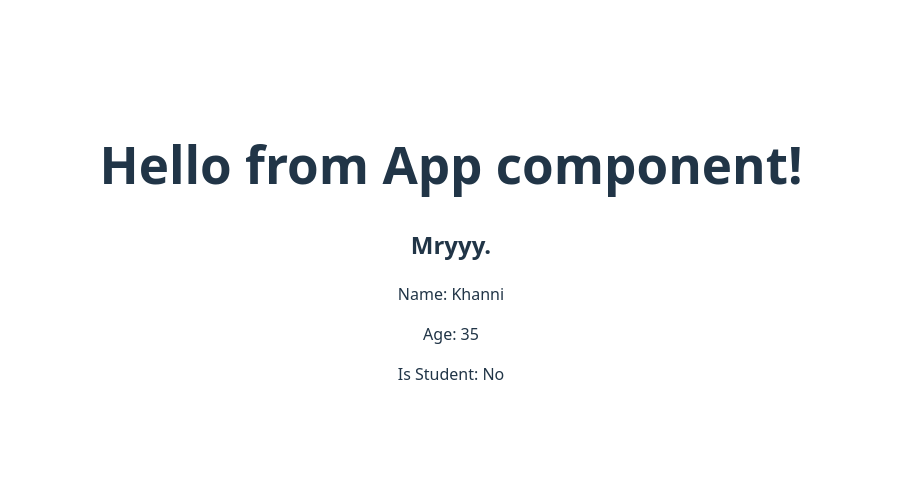
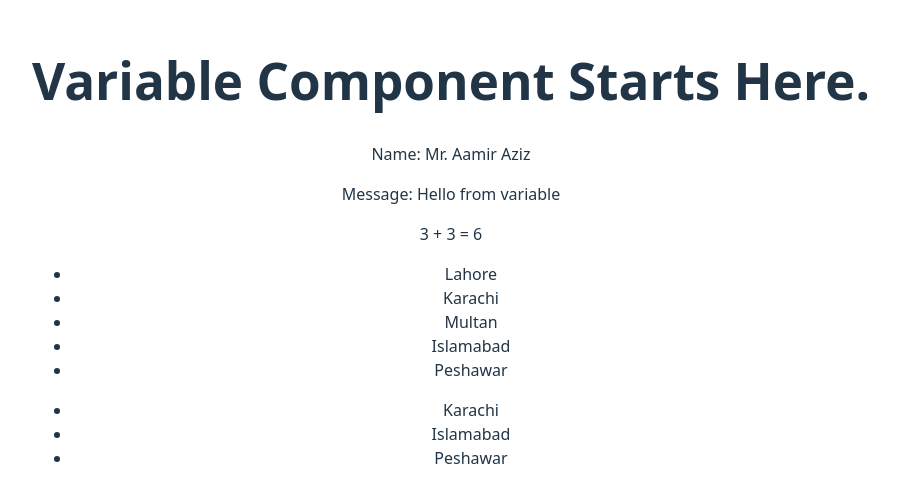
Before and after one commit to aamiraziz/my-react-app, a React (Vite) app: page / in a window 1280 px wide. Shown: the part 148-650 px from the top of the page, without its empty margins (189-1088 px from the left). Built offline with nearby package versions, Linux system fonts and the light colour scheme.

Commit message:
Class based variable component is developed in which variables are declared, defined and rendered on web page.

```diff
--- a/src/main.jsx
+++ b/src/main.jsx
@@ -11,11 +11,6 @@ import CounterClass from './CounterClass.jsx'
 
 createRoot(document.getElementById('root')).render(
   <StrictMode>
-    <App />
-    {/* <Variables/>  */}
-    {/* <MyForm /> */}
-    {/* <Variables titleefe = "Mr." /> */}
-    {/* <App />
-    <Variables /> */}
+    <Variables />
   </StrictMode>,
 )
```
